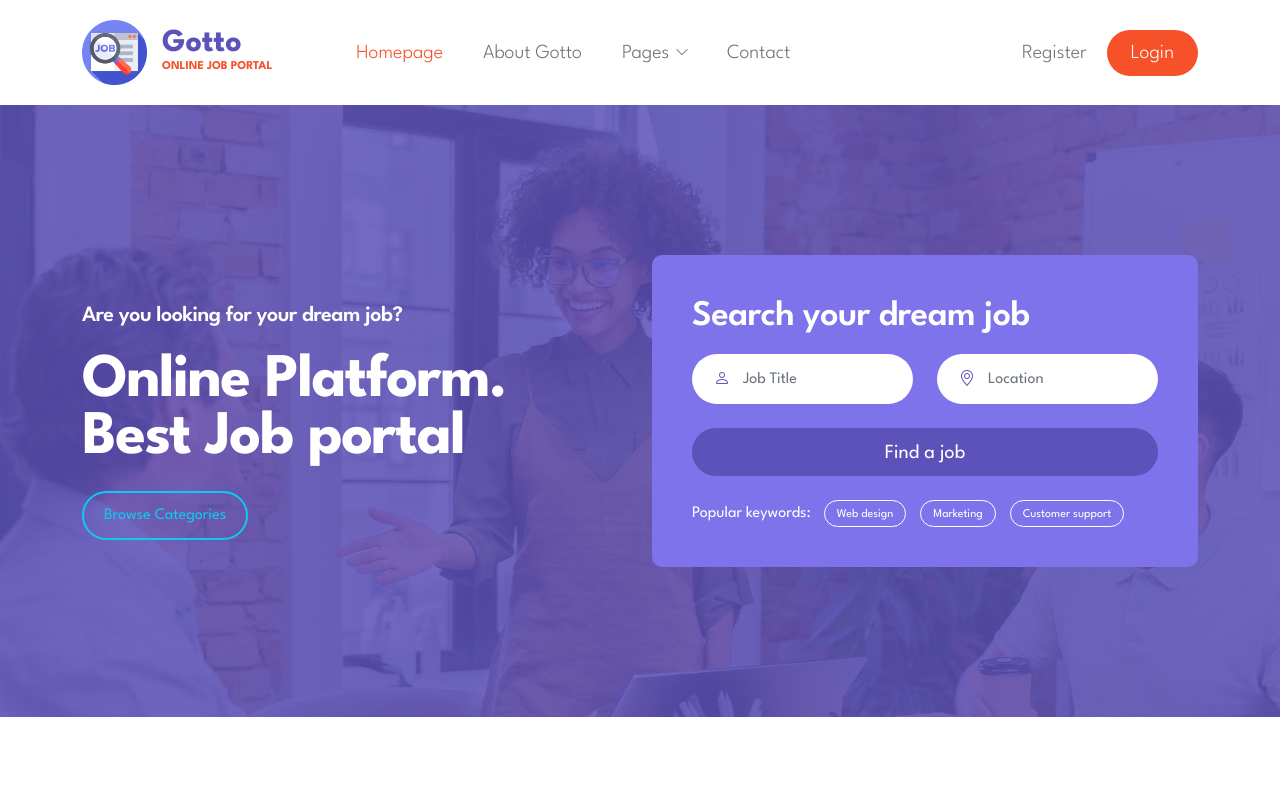
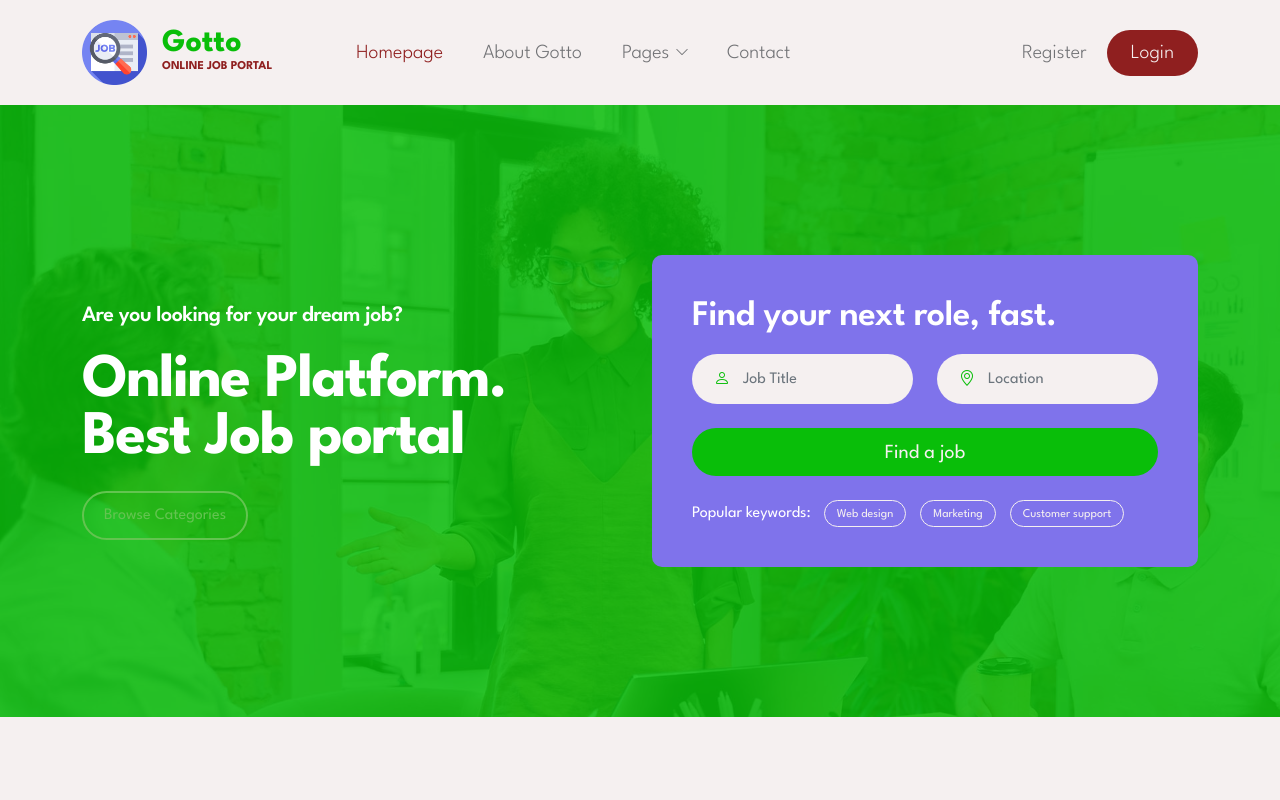
Before and after one commit to Ilashe/Gotto_Job, a plain HTML site: page index.html in a window 1280 px wide. Shown: the top 800 px of the page. Drawn offline with Linux system fonts and the light colour scheme.

Commit message:
successfully made an edit to some lil files

```diff
--- a/css/tooplate-gotto-job.css
+++ b/css/tooplate-gotto-job.css
@@ -10,15 +10,15 @@ https://www.tooplate.com/view/2134-gotto-job
   CUSTOM PROPERTIES ( VARIABLES )
 -----------------------------------------*/
 :root {
-  --white-color:                  #ffffff;
-  --primary-color:                #5d52ba;
-  --secondary-color:              #0dcaf0;
+  --white-color:                  #f5f0f0;
+  --primary-color:                #09be09;
+  --secondary-color:              #63c450;
   --section-bg-color:             #f0f8ff;
-  --custom-btn-bg-color:          #f65129;
+  --custom-btn-bg-color:          #8f1f1f;
   --social-icon-link-bg-color:    #7f73eb;
   --dark-color:                   #000000;
   --p-color:                      #717275;
-  --border-color:                 #e9eaeb;
+  --border-color:                 #e7edf3;
 
   --body-font-family:             'League Spartan', sans-serif;
 
@@ -497,7 +497,7 @@ nav[aria-label="breadcrumb"] {
 
 .dropdown-menu {
   background: var(--white-color);
-  box-shadow: 0 1rem 3rem rgba(0,0,0,.175);
+  box-shadow: 0 1rem 3rem rgba(112, 16, 16, 0.175);
   border: 0;
   padding: 0;
   margin-top: 20px;
@@ -1395,11 +1395,11 @@ nav[aria-label="breadcrumb"] {
 
 @media screen and (max-width: 991px) {
   h1 {
-    font-size: 48px;
+    font-size: 52px;
   }
 
   h2 {
-    font-size: 36px;
+    font-size: 38px;
   }
 
   h3 {
@@ -1524,7 +1524,7 @@ nav[aria-label="breadcrumb"] {
   }
 
   h5 {
-    font-size: 20px;
+    font-size: 25px;
   }
 
   .badge {
--- a/index.html
+++ b/index.html
@@ -110,7 +110,7 @@ Bootstrap 5 HTML CSS Template
 
                         <div class="col-lg-6 col-12">
                             <form class="custom-form hero-form" action="#" method="get" role="form">
-                                <h3 class="text-white mb-3">Search your dream job</h3>
+                                <h3 class="text-white mb-3">Find your next role, fast.</h3>
 
                                 <div class="row">
                                     <div class="col-lg-6 col-md-6 col-12">
```
